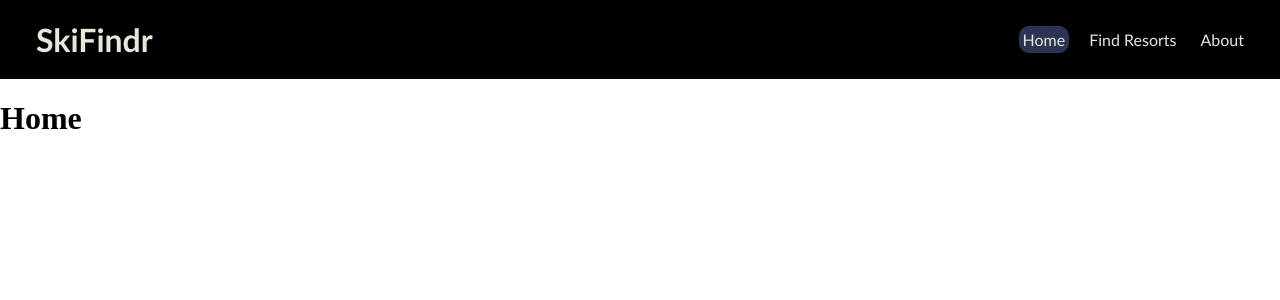
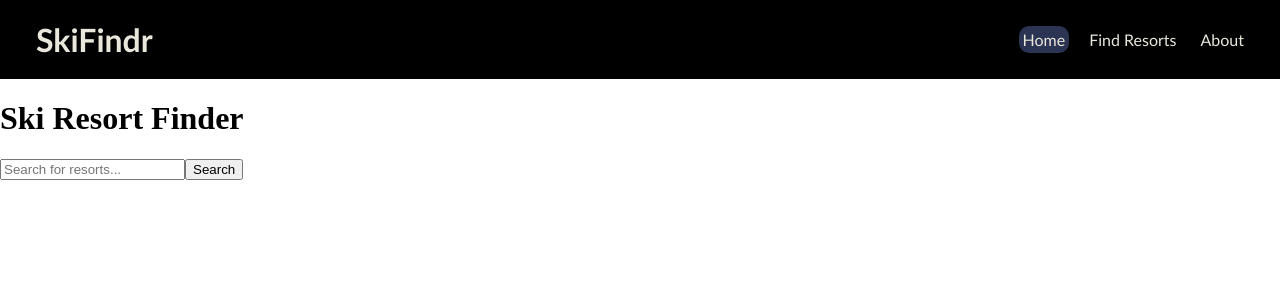
Before and after one commit to vpennach/SSW590-SkiFindr, a React (Create React App) app: page /home in a window 1280 px wide. Shown: the top 300 px of the page. Built offline with nearby package versions, Linux system fonts and the light colour scheme.

Commit message:
Update HomePage.js

```diff
--- a/src/pages/HomePage.js
+++ b/src/pages/HomePage.js
@@ -1,3 +1,41 @@
+import React, { useState } from 'react';
+
 export default function HomePage() {
-    return <h1>Home</h1>
-  }
+  const [searchQuery, setSearchQuery] = useState('');
+  const [searchResults, setSearchResults] = useState([]);
+
+  const handleSearch = async () => {
+    try {
+      const response = await fetch('/api/resorts/search?query=' + searchQuery);
+      const data = await response.json();
+      setSearchResults(data.resorts);
+    } catch (error) {
+      console.error('Error searching resorts:', error);
+    }
+  };
+
+  return (
+    <div>
+      <h1>Ski Resort Finder</h1>
+
+      <div>
+        <input
+          type="text"
+          value={searchQuery}
+          onChange={(e) => setSearchQuery(e.target.value)}
+          placeholder="Search for resorts..."
+        />
+        <button onClick={handleSearch}>Search</button>
+      </div>
+
+      <div>
+        {searchResults.map((resort) => (
+          <div key={resort.id}>
+            <h2>{resort.name}</h2>
+            <p>Location: {resort.location}</p>
+          </div>
+        ))}
+      </div>
+    </div>
+  );
+}
```
